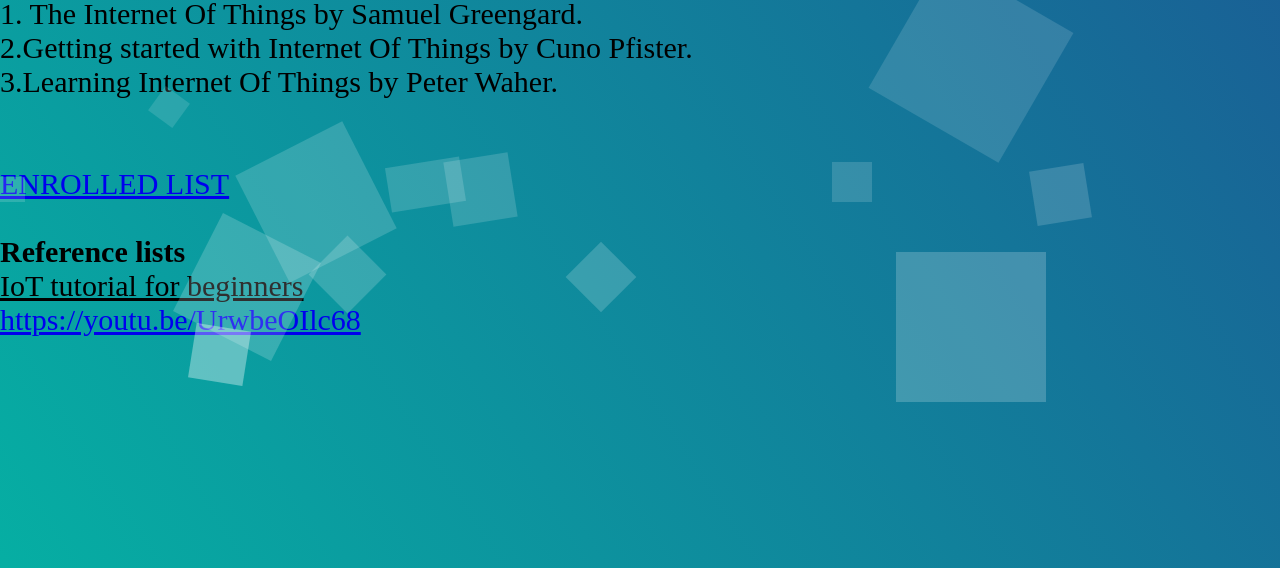
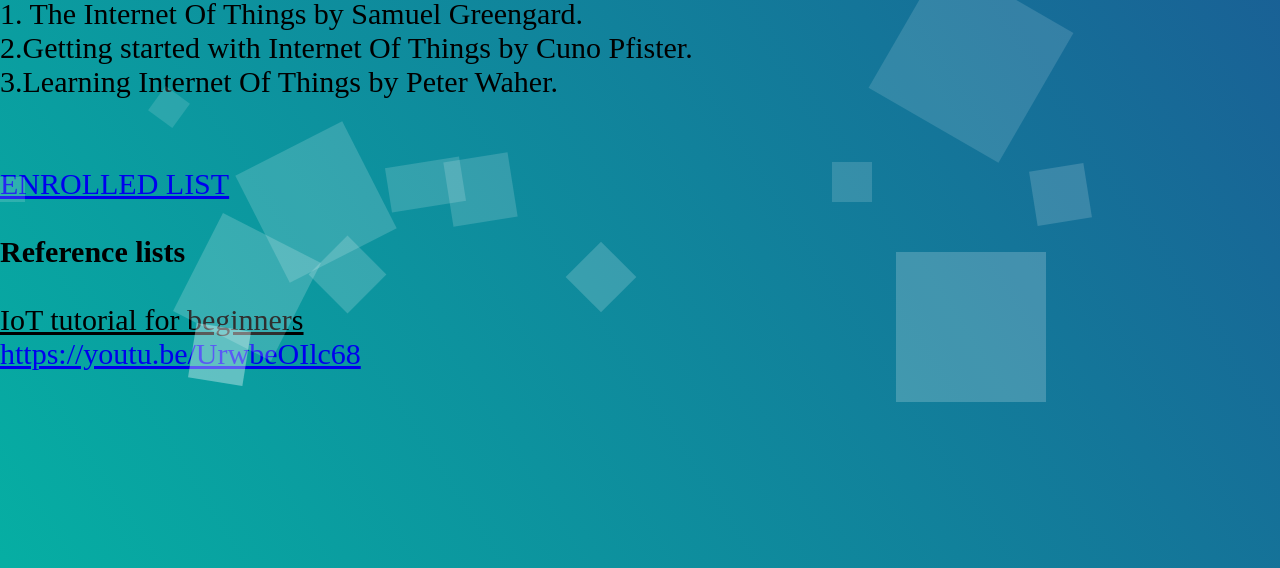
Before and after one commit to chaitrask1999/ise, a plain HTML site: page p2.html in a window 1280 px wide. Shown: the part 658-1226 px from the top of the page. Drawn offline with Linux system fonts and the light colour scheme.

Commit message:
Update p2.html

```diff
--- a/p2.html
+++ b/p2.html
@@ -64,7 +64,7 @@
           <ul><a href="q2.html">ENROLLED LIST</a></ul>
     </div><br>
   <div>
-  <h4>Reference lists</h4>
+  <h4>Reference lists</h4><br>
   <ul>
    <li><u>IoT tutorial for beginners</u><br>
     <a href=https://youtu.be/UrwbeOIlc68>https://youtu.be/UrwbeOIlc68</a></li>
```
